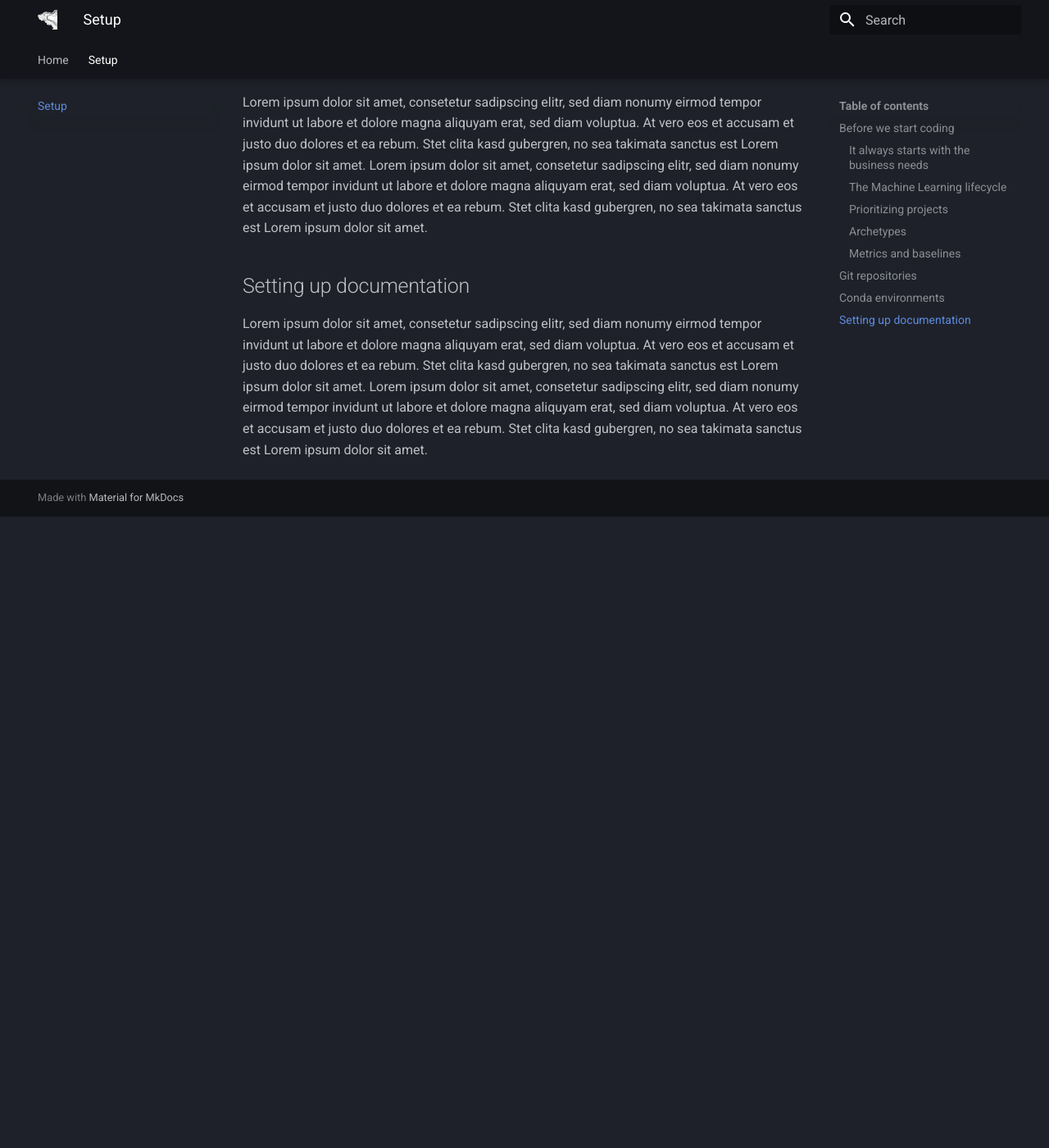
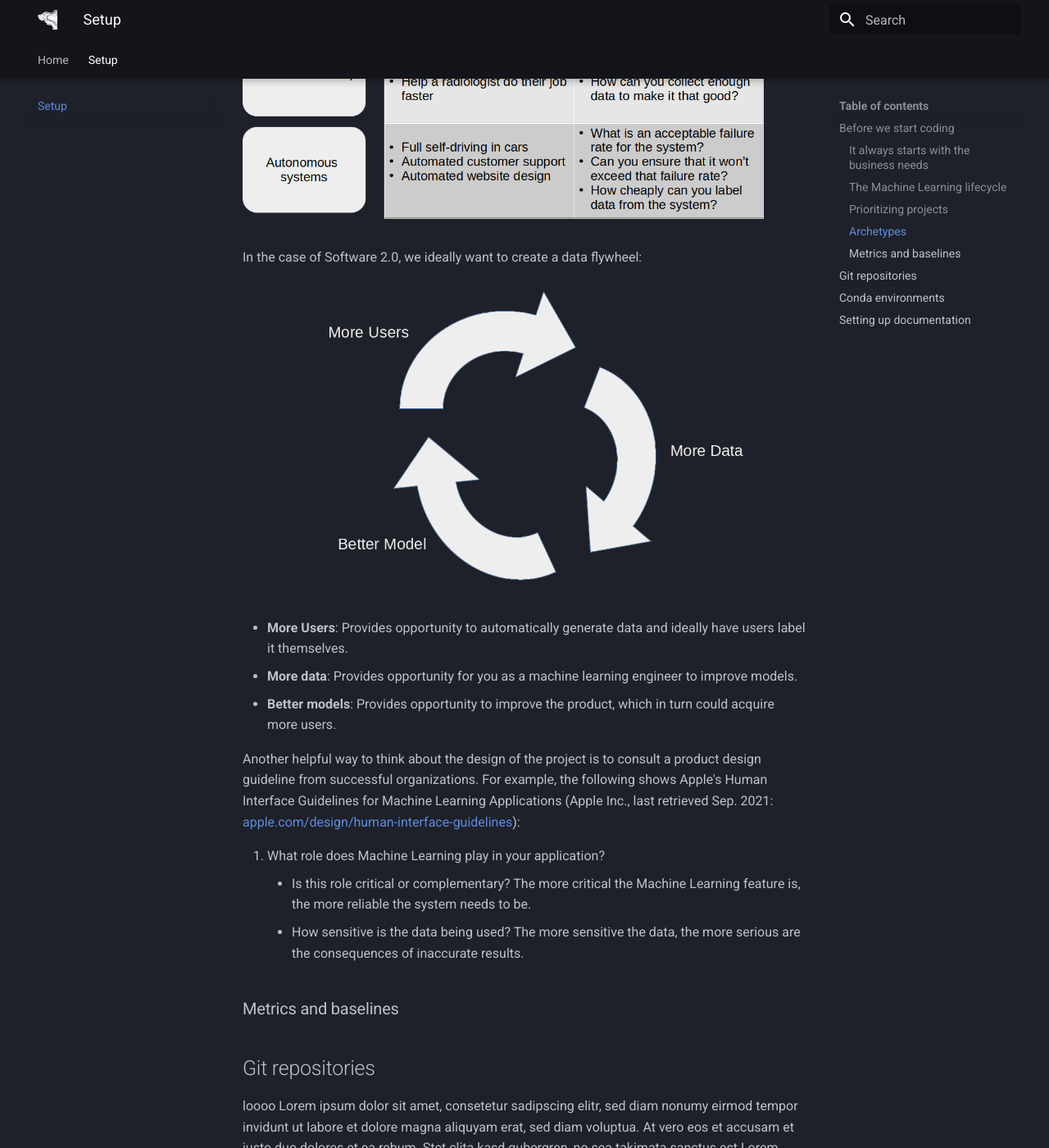
Before and after one commit to soltheaeon/mlops, an MkDocs documentation site: the page built from docs/setup.md, in a window 1280 px wide and 1400 px high, scrolled down 4156 px. Shown: the whole window at 82% size. Built offline with MkDocs 1.6.1 and Material for MkDocs 9.7.7, drawn with Linux system fonts in a browser that asks for light colours; before the commit the page ends 4786 px from its top, so only the background shows below that; some of the changed text lies outside the part shown.

Commit message:
edit setup.md

```diff
--- a/docs/setup.md
+++ b/docs/setup.md
@@ -27,6 +27,8 @@ To gain an initial overview of the project requirements, the following three-ste
     - Automation or augmentation: Will you replace or support the user? Once trust in the solution grows, one can extend the augmentation solution to an automation.
     - User Experience constraints: To whom is the product made available? How does this relate to privacy concerns? How personalized does the solution need to be?
     - Technical constraints: What data is available? How much time is granted for development? How performant should the system be? How interpretable must the predictions be? What prediction latency can be tolerated?
+
+**A little interlude**: All ideas and illustrations in the following four sections are recreated from Lecture 5 of the UC Berkeley Spring 2021 course '*Full Stack Deep Learning*' (Karayev, Tobin, and Abdeel, 2021: [fullstackdeeplearning.com](https://fullstackdeeplearning.com/spring2021/lecture-5/)).
 
 ### The Machine Learning lifecycle
 
@@ -87,6 +89,24 @@ For assessing the feasibility of Machine Learning for a given problem scenario,
 
 ### Archetypes
 
+While each machine learning project is unique, a few archetypes can be identified: Namely, **software 2.0**, **human-in-the-loop**, and **autonomous systems**. Each comes with a set of key questions to consider:
+
+<center><img src="../assets/archetypes.png"/></center>
+
+In the case of Software 2.0, we ideally want to create a data flywheel:
+
+<center><img src="../assets/data_flywheel.png"/></center>
+
+- **More Users**: Provides opportunity to automatically generate data and ideally have users label it themselves.
+- **More data**: Provides opportunity for you as a machine learning engineer to improve models.
+- **Better models**: Provides opportunity to improve the product, which in turn could acquire more users.
+
+Another helpful way to think about the design of the project is to consult a product design guideline from successful organizations. For example, the following shows Apple's Human Interface Guidelines for Machine Learning Applications (Apple Inc., last retrieved Sep. 2021: [apple.com/design/human-interface-guidelines](https://developer.apple.com/design/human-interface-guidelines/machine-learning/overview/introduction/)):
+
+1. What role does Machine Learning play in your application?
+    - Is this role critical or complementary? The more critical the Machine Learning feature is, the more reliable the system needs to be.
+    - How sensitive is the data being used? The more sensitive the data, the more serious are the consequences of inaccurate results.
+
 ### Metrics and baselines
 
 ## Git repositories
```
Also changed, not shown: docs/assets/archetypes.png (added), docs/assets/data_flywheel.png (added), site/search/search_index.json, site/setup/index.html, 1 other file.
